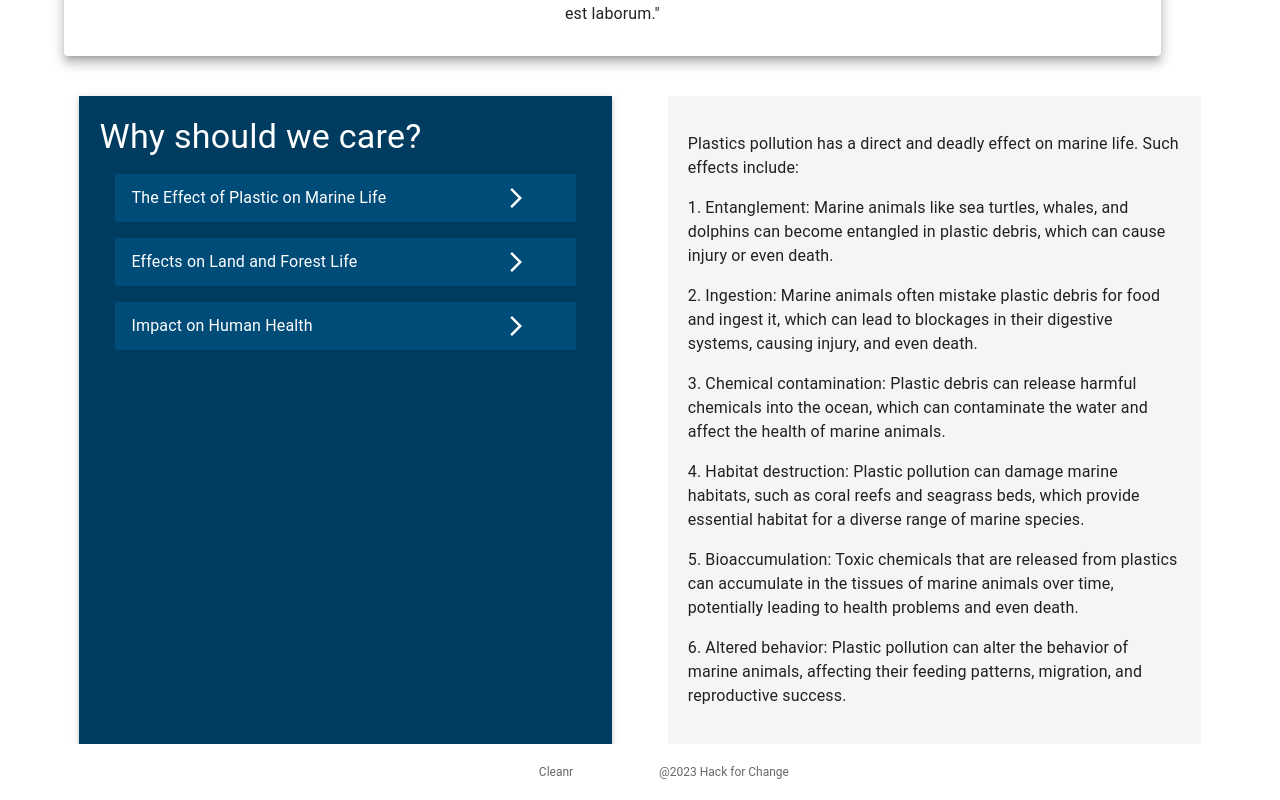
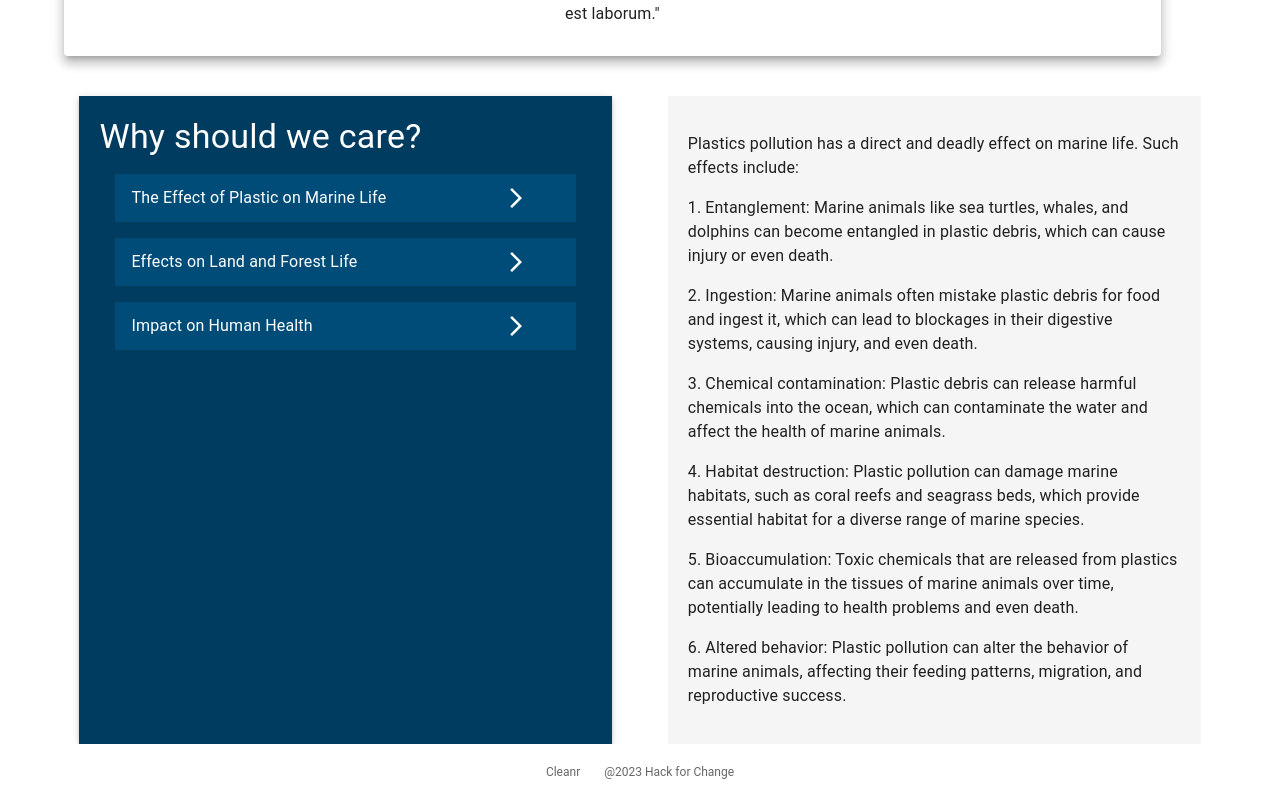
Before and after one commit to Jasonye14/hack-for-change, a React (Create React App) app in the folder web/: page / in a window 1280 px wide. Shown: the part 882-1682 px from the top of the page. Built offline with nearby package versions, Linux system fonts and the light colour scheme.

Commit message:
fixed spacing issue in bottom bar

```diff
--- a/web/src/pages/home.js
+++ b/web/src/pages/home.js
@@ -7,7 +7,6 @@ import './home.css';
 // Assets
 import sea_turtle from '../images/sea_turtle.jpg';
 import turtle2 from '../images/turtle2.jpg';
-import hedgehog_plastic from '../images/hedgehog-plastic-around-neck.webp';
 
 //Material UI
 import Container from '@mui/material/Container';
@@ -211,9 +210,9 @@ const Home = () => {
 
 
         <Box sx={{ width: "100%" }}>
-          <BottomNavigation showLabels>
-            <BottomNavigationAction label="Cleanr" />
-            <BottomNavigationAction label="@2023 Hack for Change" />
+          <BottomNavigation sx={{justifyContent:"center", alignItems:"center"}} showLabels>
+            <BottomNavigationAction sx={{minWidth:"min-content", flexGrow:0}} label="Cleanr" />
+            <BottomNavigationAction sx={{minWidth:"max-content", flexGrow:0}} label="@2023 Hack for Change" />
           </BottomNavigation>
         </Box>
       </Stack>
```
